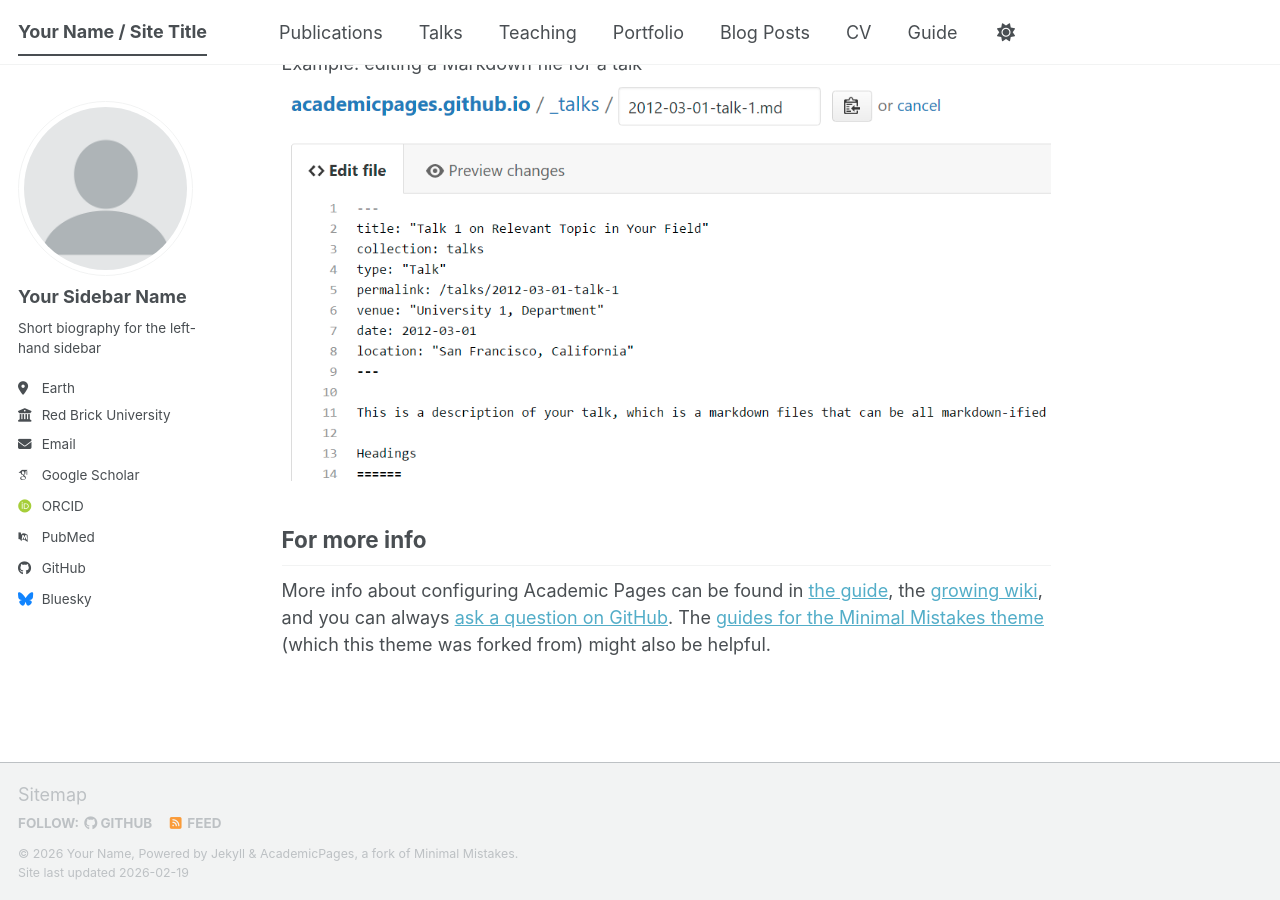
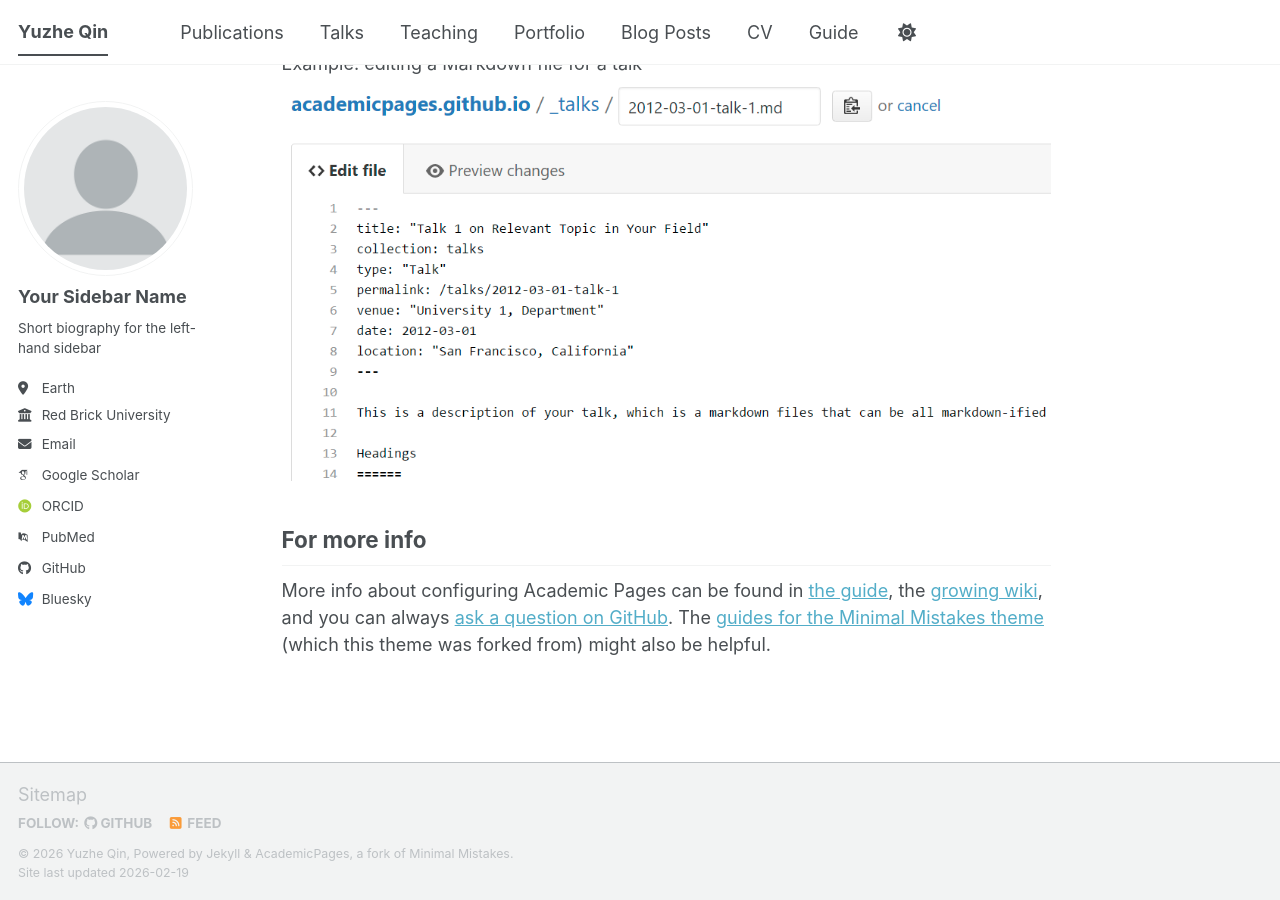
Before and after one commit to yzqinmath/yzqinmath.github.io, a Jekyll site: the page built from _pages/about.md, in a window 1280 px wide and 900 px high, scrolled down 2720 px. Built offline with Jekyll 4.4.1, drawn with Linux system fonts in a browser that asks for light colours; some web fonts are replaced; a script bundle is joined from its source files by our own code; library files that are not in the unit come from our copies.

Commit message:
Update site title and owner name in config

```diff
--- a/_config.yml
+++ b/_config.yml
@@ -9,9 +9,9 @@
 # Basic Site Settings
 locale                   : "en-US"
 site_theme               : "default" # The available themes options are "default", "air", "sunrise", "mint", "dirt" and "contrast"
-title                    : "Your Name / Site Title"
+title                    : "Yuzhe Qin"
 title_separator          : "-"
-name                     : &name "Your Name"
+name                     : &name "Yuzhe Qin"
 description              : &description "Your Name's academic portfolio"   # Update this with a general description of your site, this is the default if not overridden by a page
 url                      : https://academicpages.github.io # The base hostname & protocol for your site e.g. "https://[your GitHub username].github.io",
                                                            # or if you already have some other page hosted on Github then use "https://[your GitHub username].github.io/[Your Repo Name]"
```
